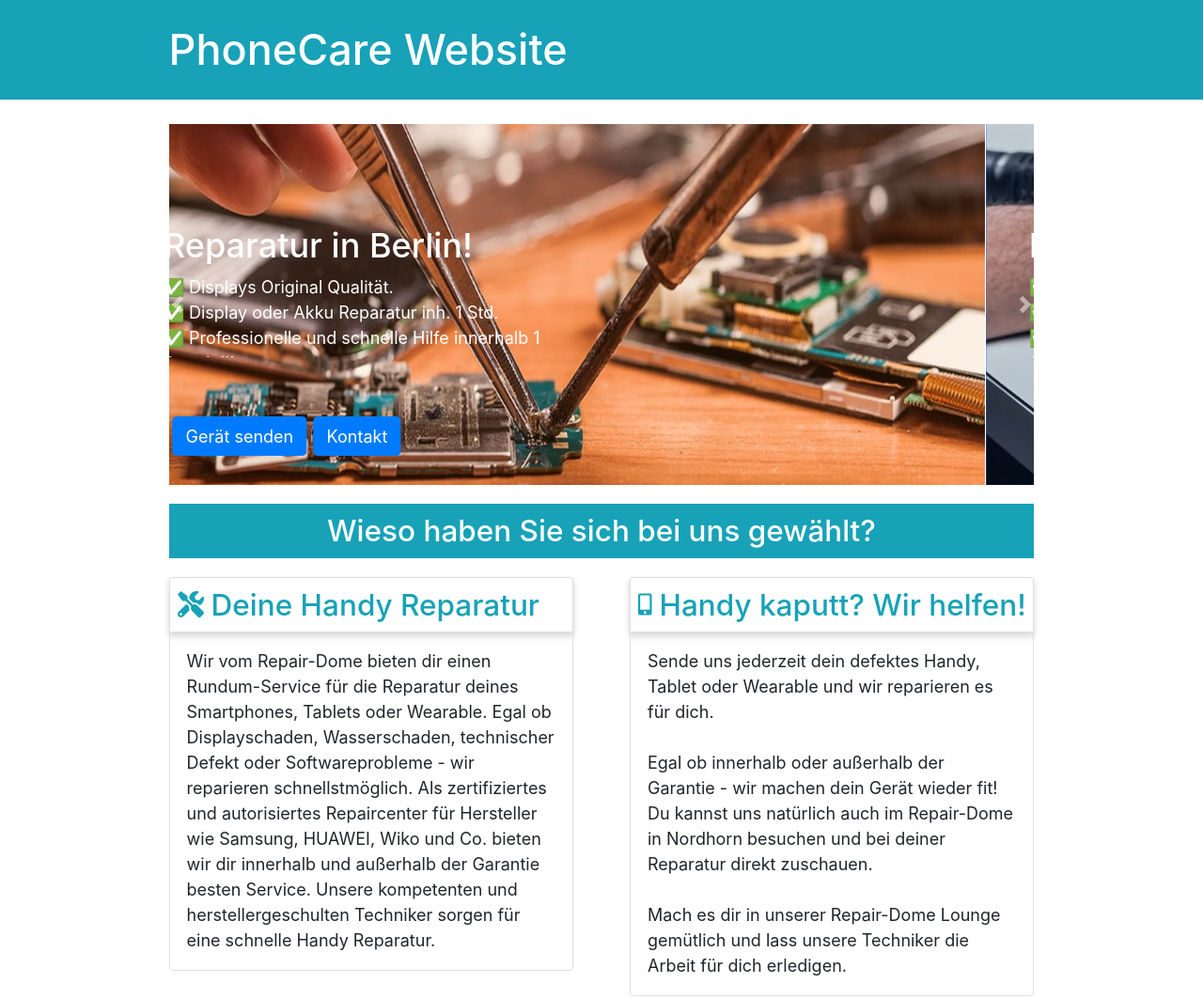
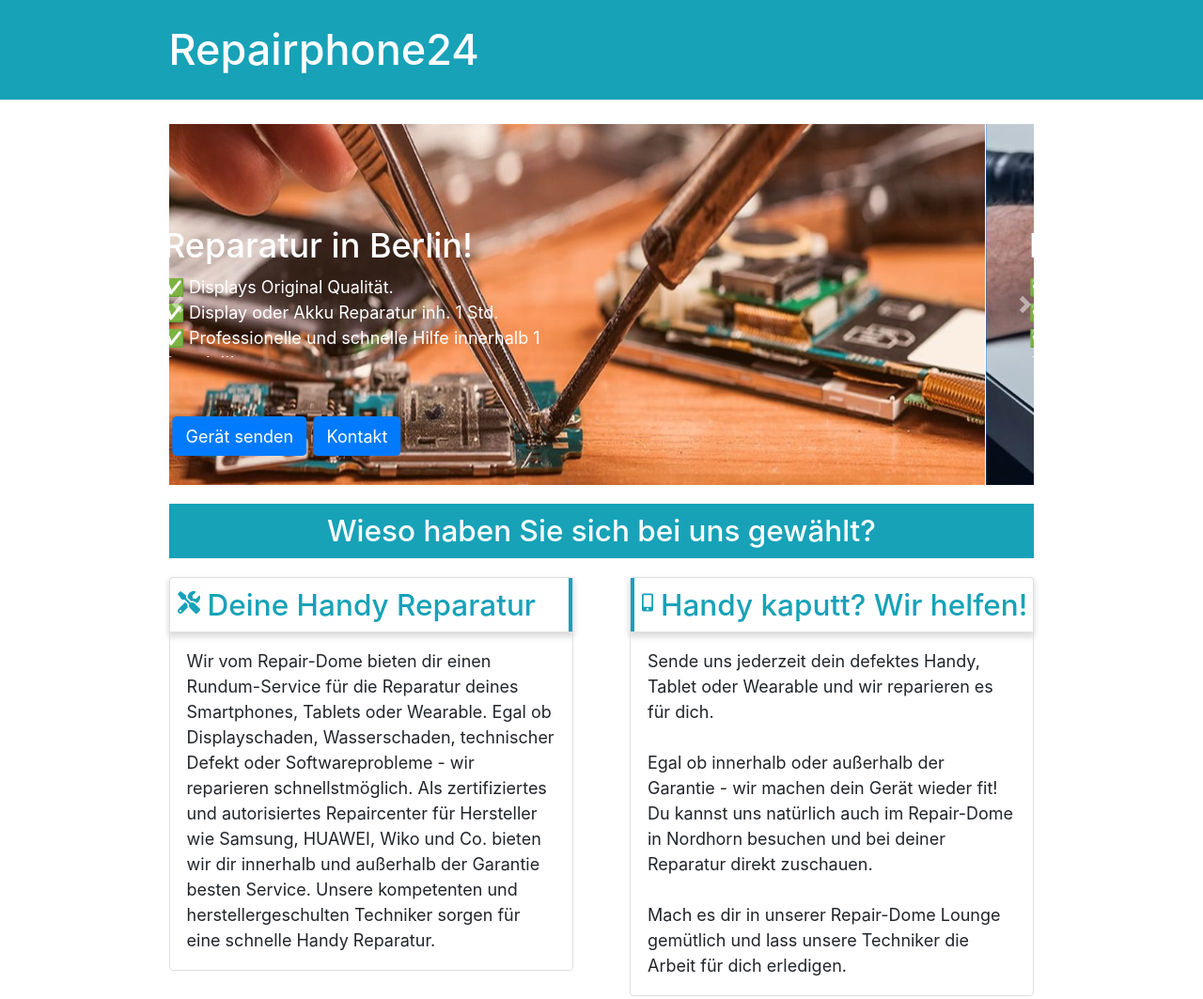
Before and after one commit to vUnAmp/phonecare, a Gatsby site: page / in a window 1280 px wide. Shown: the top 1063 px of the page at 94% size. Built offline with nearby package versions, Linux system fonts and the light colour scheme; Gatsby itself is replaced by a stand-in of ours.

Commit message:
border style left and right

```diff
--- a/gatsby-config.js
+++ b/gatsby-config.js
@@ -1,6 +1,6 @@
 module.exports = {
   siteMetadata: {
-    title: `PhoneCare Website`,
+    title: `Repairphone24`,
     description: `Repair your phone and tablet with our love !`,
     author: `@gatsbyjs`,
   },
--- a/src/pages/index.scss
+++ b/src/pages/index.scss
@@ -82,6 +82,7 @@
 .whyus {
   margin: 20px auto;
   text-align: center;
+
   background: #17a2b8;
   color: white;
   padding: 10px 0;
@@ -92,15 +93,22 @@
 .whyus_card1,
 .whyus_card3 {
   margin-left: -15px;
+  .whyus_title {
+    border-right: 4px solid #17a2b8;
+  }
 }
 .whyus_card2,
 .whyus_card4 {
   margin-left: 30px;
   margin-right: -15px;
+  .whyus_title {
+    border-left: 4px solid #17a2b8;
+  }
 }
 .whyus_title {
   display: flex;
   flex-direction: row;
+  font-size: 16px;
   color: #17a2b8;
   padding-top: 10px;
   padding-left: 8px;
```
